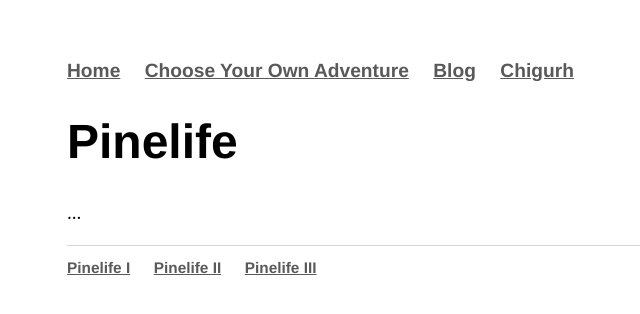
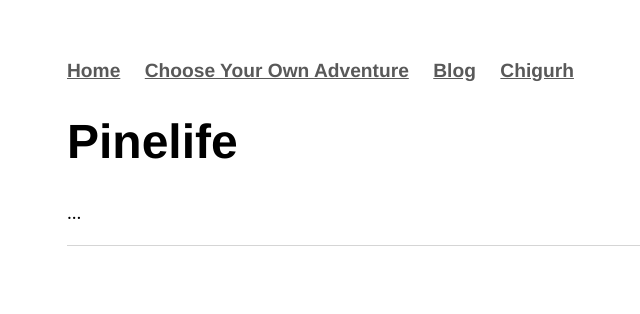
Before and after one commit to Pinelife/pinelife.github.io, a Jekyll site: the page built from index.html, in a window 1280 px wide. Shown: the top 314 px of the page, without its empty margins (125-765 px from the left). Built offline with Jekyll 4.4.1, drawn with Linux system fonts in a browser that asks for light colours.

Commit message:
Update default.html

```diff
--- a/_layouts/default.html
+++ b/_layouts/default.html
@@ -20,11 +20,7 @@
 
 			</div><!-- /.container -->
 			<footer>
-	    		<ul>
-	    <li><a href="http://pinelife.net">Pinelife I</a></li>
-			<li><a href="http://pinelife2.tumblr.com">Pinelife II</a></li>
-			<li><a href="http://pinelife3.tumblr.com">Pinelife III</a></li>
-				</ul>
+
 			</footer>
 		</body>
 	</html>
```
